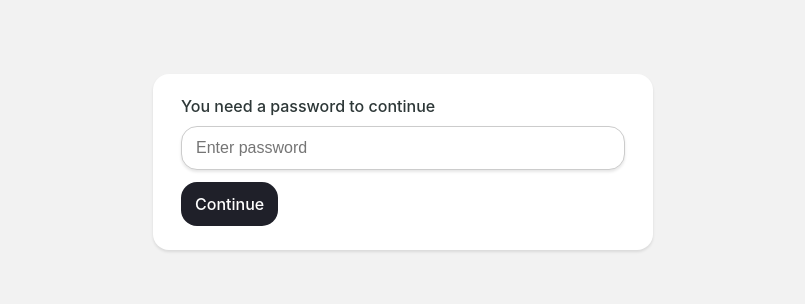
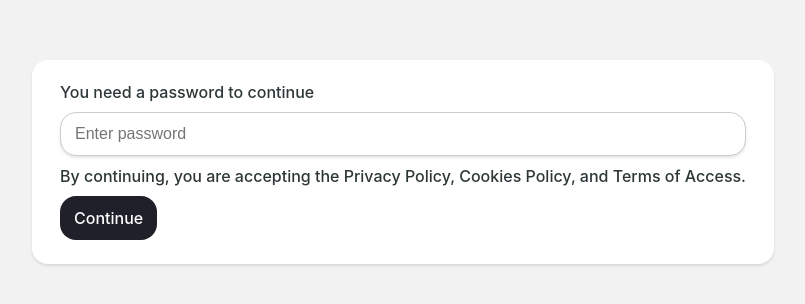
Before and after one commit to change101/ps_test, a plain HTML site: page index.html in a window 1280 px wide. Shown: the part 238-542 px from the top of the page, without its empty margins (237-1042 px from the left). Drawn offline with Linux system fonts and the light colour scheme.

Commit message:
Update index.html

```diff
--- a/index.html
+++ b/index.html
@@ -94,6 +94,7 @@
             <div class="protected__content">
                 <h1 class="protected__content__heading">You need a password to continue</h1>
                 <input class="protected__content__input" data-id="password" type="password" placeholder="Enter password"/>
+                <h1 class="protected__content__heading">By continuing, you are accepting the Privacy Policy, Cookies Policy, and Terms of Access.</h1>
                 <button data-id="button" type="button" class="protected__content__btn">Continue</button>
             </div>
         </div>
```
